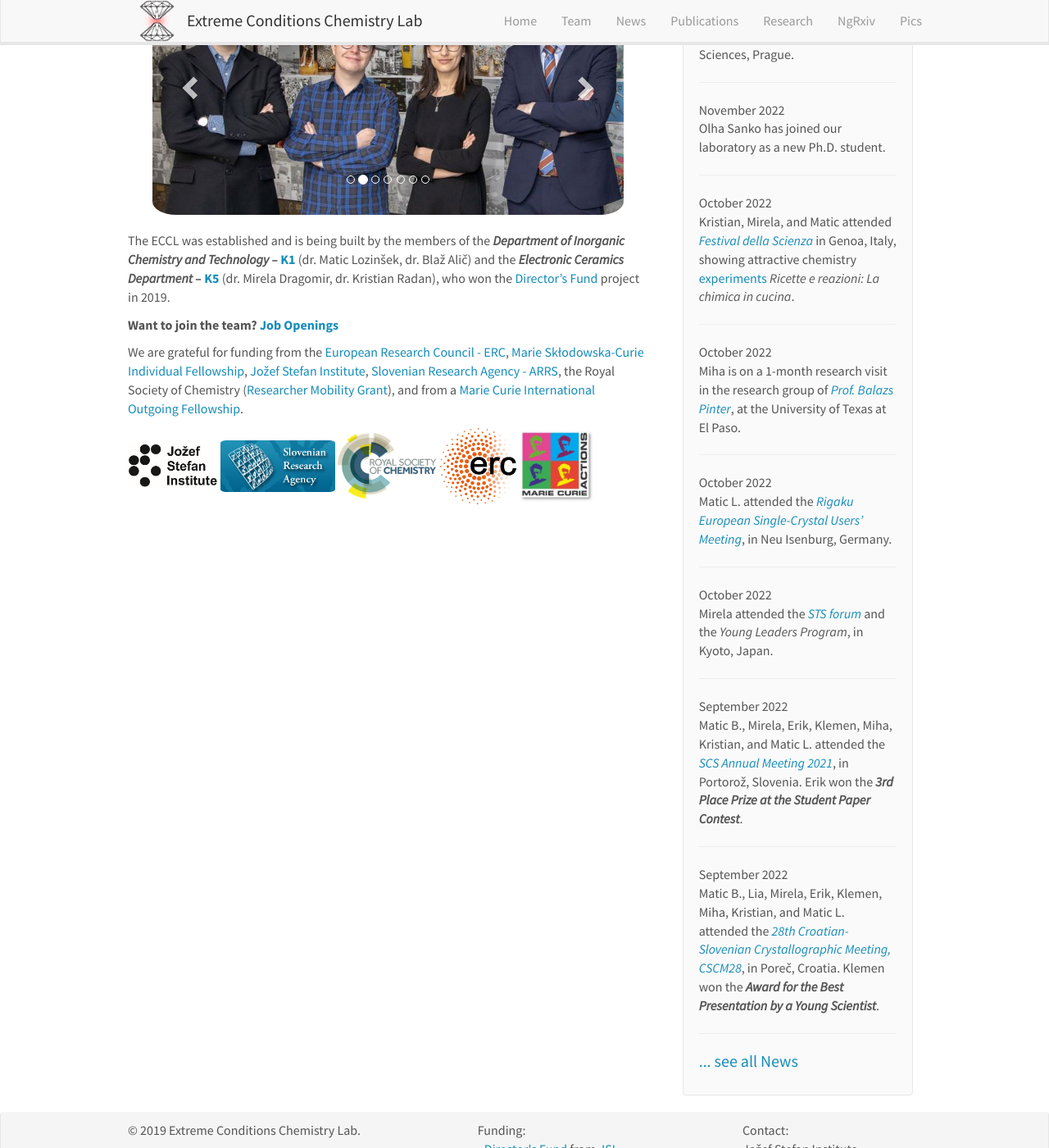
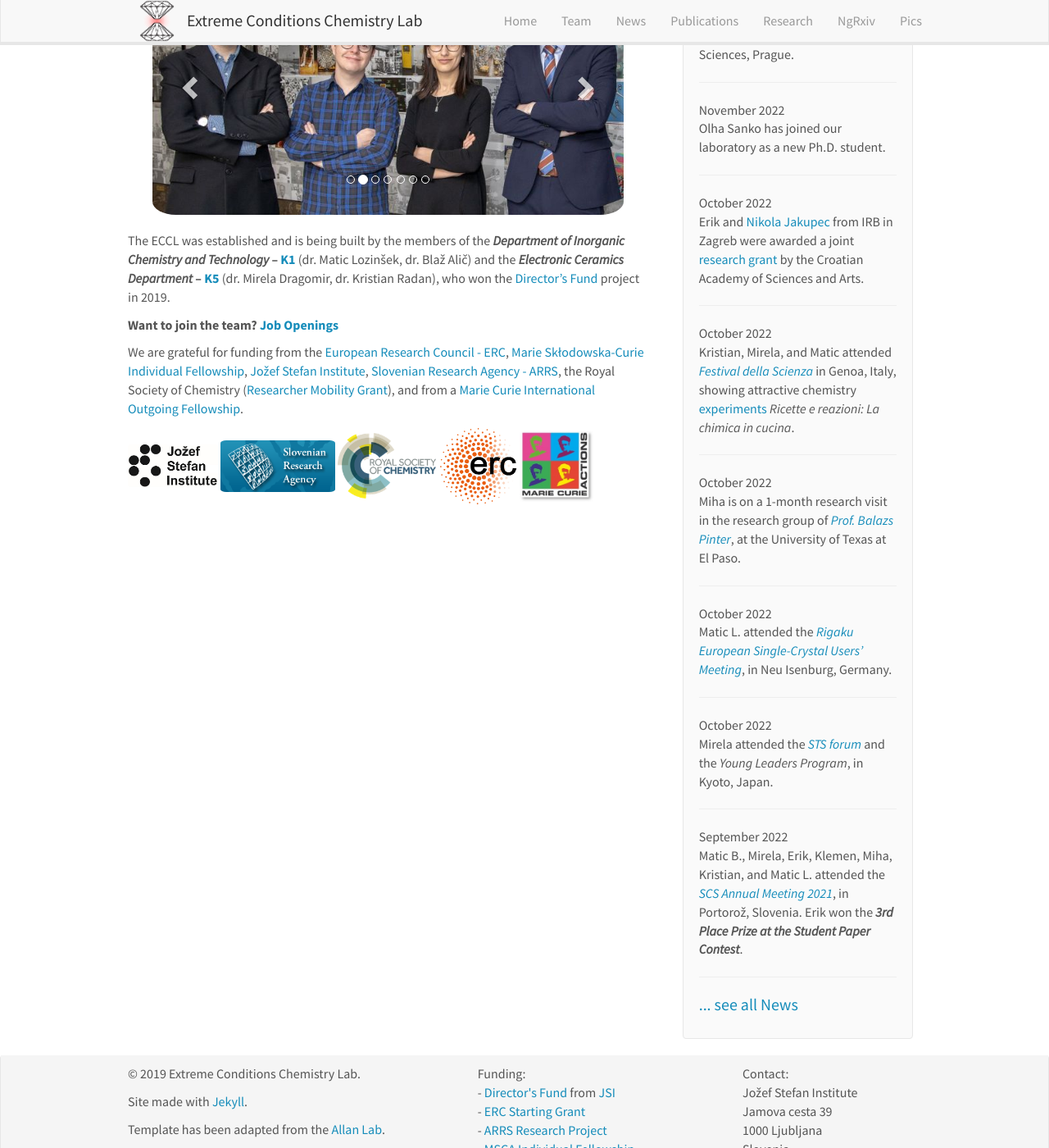
Before and after one commit to eccl-jsi/eccl-jsi.github.io, a Jekyll site: the page built from _pages/home.md, in a window 1280 px wide and 1400 px high, scrolled down 307 px. Shown: the whole window at 82% size. Built offline with Jekyll 4.4.1, drawn with Linux system fonts in a browser that asks for light colours; nearby versions of some CDN libraries.

Commit message:
Update news.yml

```diff
--- a/_data/news.yml
+++ b/_data/news.yml
@@ -6,6 +6,9 @@
 
 - date: November 2022
   headline: "Olha Sanko has joined our laboratory as a new Ph.D. student."
+
+- date: October 2022
+  headline: "Erik and <a href='https://www.irb.hr/eng/Divisions/Division-of-Materials-Chemistry/Laboratory-for-Synthesis-of-New-Materials/Employees/Nikola-Jakupec'>Nikola Jakupec</a> from IRB in Zagreb were awarded a joint <a href='https://zaklada-hazu.hr/odluka-upravnog-odbora-zaklade-hrvatske-akademije-znanosti-i-umjetnosti-o-dodjeli-sredstava-za-2022-godinu/'>research grant</a> by the Croatian Academy of Sciences and Arts."
 
 - date: October 2022
   headline: "Kristian, Mirela, and Matic attended <i><a href='https://www.festivalscienza.it/site/home.html'>Festival della Scienza</a></i> in Genoa, Italy, showing attractive chemistry <a href='https://www.facebook.com/festivaldellascienza/videos/906351613664704/'>experiments</a> <i>Ricette e reazioni: La chimica in cucina</i>."
```
